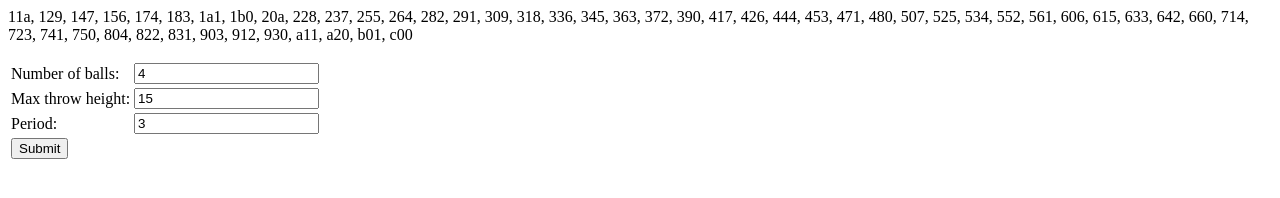
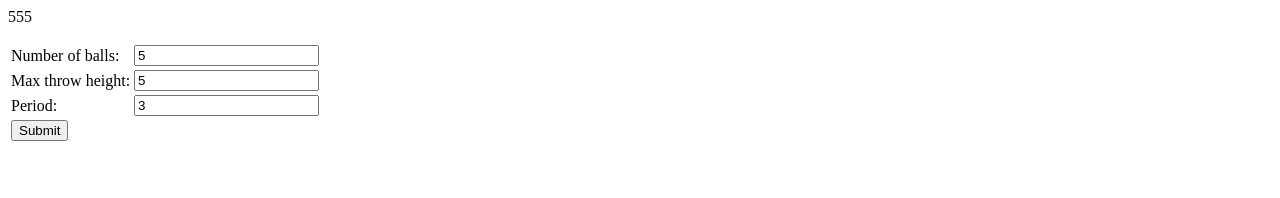
Before and after one commit to dtreiter/siteswap-js, a plain HTML site: page index.html in a window 1280 px wide. Both pictures are taken after a click on the input "Submit". Drawn offline with nearby package versions, Linux system fonts and the light colour scheme.

Commit message:
removed duplicate patters

```diff
--- a/generator.js
+++ b/generator.js
@@ -1,6 +1,6 @@
 var generator = {
 
-	generateSwaps:function(numBalls, maxHeight, period) {
+	generateSwaps:function(numBalls, maxHeight, period, limit) {
 		if (maxHeight > 35 || period < 1 || numBalls < 1) // invalid inputs
 			return null;
 
@@ -9,9 +9,12 @@ var generator = {
 		for (var i = 0; i < period; i++) {
 			maxSwap += tosses[maxHeight];
 		}
+		if (maxHeight > 9)
+			maxSwap = parseInt(maxSwap, maxHeight+1);
 
-		validSwaps = new Array();
-		for (var curSwap = 0; curSwap < parseInt(maxSwap, maxHeight+1); curSwap++) {
+		var validSwaps = new Array();
+		var duplicates = {};
+		for (var curSwap = 0; curSwap <= maxSwap; curSwap++) {
 			var testSwap;
 			if (maxHeight > 9) {
 				testSwap = curSwap.toString(maxHeight+1);
@@ -20,7 +23,19 @@ var generator = {
 			}
 
 			if (this.isValidSwap(testSwap, numBalls, maxHeight, period)) {
+				if (duplicates[testSwap])
+					break;
+
+				// add duplicate swaps to hash
+				for (var i = 0; i < testSwap.length; i++) {
+					var dupSwap = testSwap.substring(i, testSwap.length) + testSwap.substring(0, i);
+					console.log(dupSwap);
+					duplicates[dupSwap] = true;
+				}
+
 				validSwaps.push(testSwap);
+				if (validSwaps.length > limit)
+					break;
 			}
 		}
 
--- a/index.html
+++ b/index.html
@@ -7,7 +7,8 @@
 				var numBalls = parseInt($("#numBalls").val());
 				var maxHeight = parseInt($("#maxHeight").val());
 				var period = parseInt($("#period").val());
-				var res = generator.generateSwaps(numBalls, maxHeight, period);
+				var limit = 100;
+				var res = generator.generateSwaps(numBalls, maxHeight, period, limit);
 				$("#results").html("<p>" + res.join(", ") + "</p>");
 				return false;
 			}
@@ -18,11 +19,11 @@
 				<table>
 					<tr>
 						<td>Number of balls:</td>
-						<td><input type="text" id="numBalls" value="4"></td>
+						<td><input type="text" id="numBalls" value="5"></td>
 					</tr>
 					<tr>
 						<td>Max throw height:</td>
-						<td><input type="text" id="maxHeight" value="15"></td>
+						<td><input type="text" id="maxHeight" value="5"></td>
 					</tr>
 					<tr>
 						<td>Period:</td>
```
Also changed, not shown: README.md.
